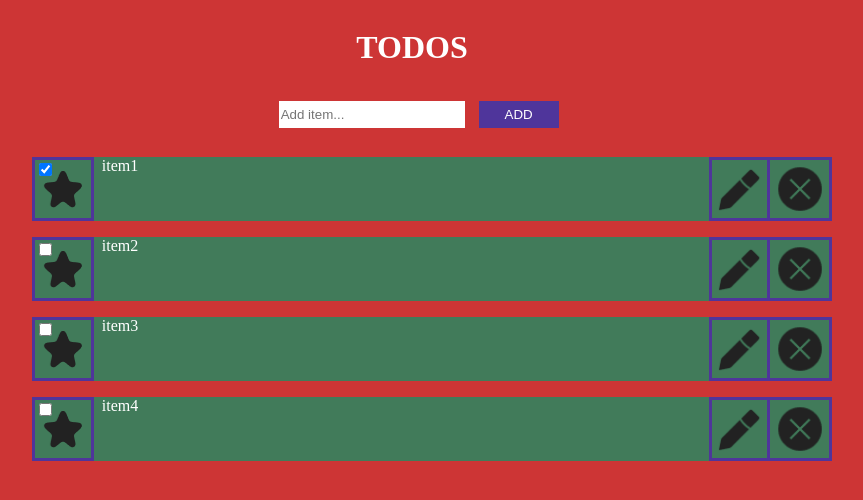
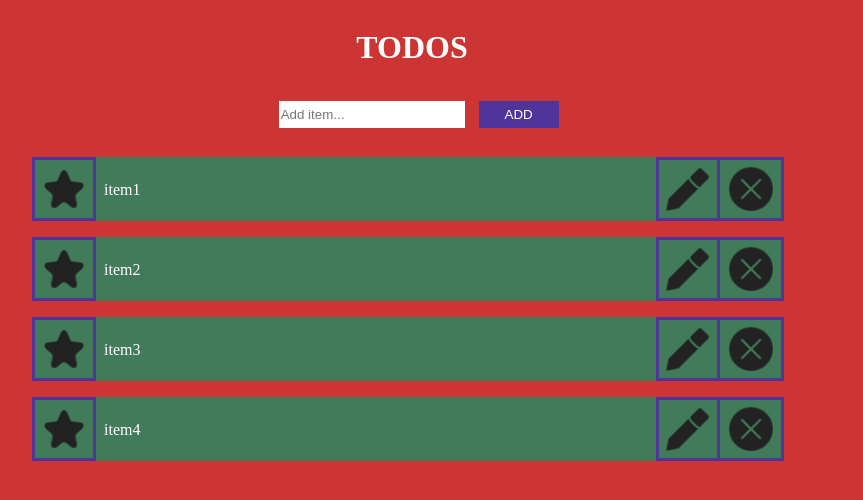
Before and after one commit to costik2020/0007-todo-or-not-todo-react, a React (Create React App) app: page / in a window 1280 px wide. Shown: the top 500 px of the page, without its empty margins (228-1091 px from the left). Built offline with nearby package versions, Linux system fonts and the light colour scheme.

Commit message:
Position the text in the center of each item

```diff
--- a/src/components/Todo.js
+++ b/src/components/Todo.js
@@ -29,19 +29,17 @@ function Todo(props){
 
 	const viewTemplate = (
 		<li id={props.id}>
-			<div className="star">
-				<input
-				type="checkbox"
-				defaultChecked={props.completed}
-				name='little-star'
-				id='star-btn'
-				onChange={()=>{
-					props.toggleTaskCompleted(props.id)
-				}}
-				/>
-				<label htmlFor='star-btn'></label>
+		<div
+		className={"star star-is-"+ props.completed}
+		onClick={()=>{
+			props.toggleTaskCompleted(props.id)
+		}}
+		>
+
+		</div>
+			<div className="item-above">
+			<div className="item">{props.name}</div>
 			</div>
-			<div className="item">{props.name}</div>
 			<div
 			className="edit"
 			onClick={()=>{ setEditing(!isEditing);  }}
@@ -56,18 +54,15 @@ function Todo(props){
 
 	const editTemplate = (
 		<li id={props.id}>
-			<div className="star">
-				<input
-				type="checkbox"
-				defaultChecked={props.completed}
-				name='little-star'
-				id='star-btn'
-				onChange={()=>{
-					props.toggleTaskCompleted(props.id)
-				}}
-				/>
-				<label htmlFor='star-btn'></label>
+			<div
+			className={"star star-is-"+ props.completed}
+			onClick={()=>{
+				props.toggleTaskCompleted(props.id)
+			}}
+			>
+
 			</div>
+			<div className="item-above">
 			<div className="item">
 				<input
 				id={props.id}
@@ -75,6 +70,7 @@ function Todo(props){
 				value={newName}
 				onChange={handleChange}
 				/>
+			</div>
 			</div>
 			<div
 			className="edit"
--- a/src/index.css
+++ b/src/index.css
@@ -63,6 +63,8 @@ ul li {
 
 
 
+
+
 ul li div {
 	/*border: 0.1em solid black;*/
 	width: 4em;
@@ -73,6 +75,21 @@ ul li div {
 ul li .item{
 	width: 40em;
 	text-indent: 0.5em;
+	height: 1em;
+	/*border: 0.1em solid black;*/
+	/*Center the text inside an item of the list*/
+
+
+}
+
+/*Center the text inside an item of the list*/
+ul li .item-above {
+	width: 35em;
+	text-indent: 0.5em;
+	display: flex;
+	align-items: center;
+
+
 
 }
 
```
